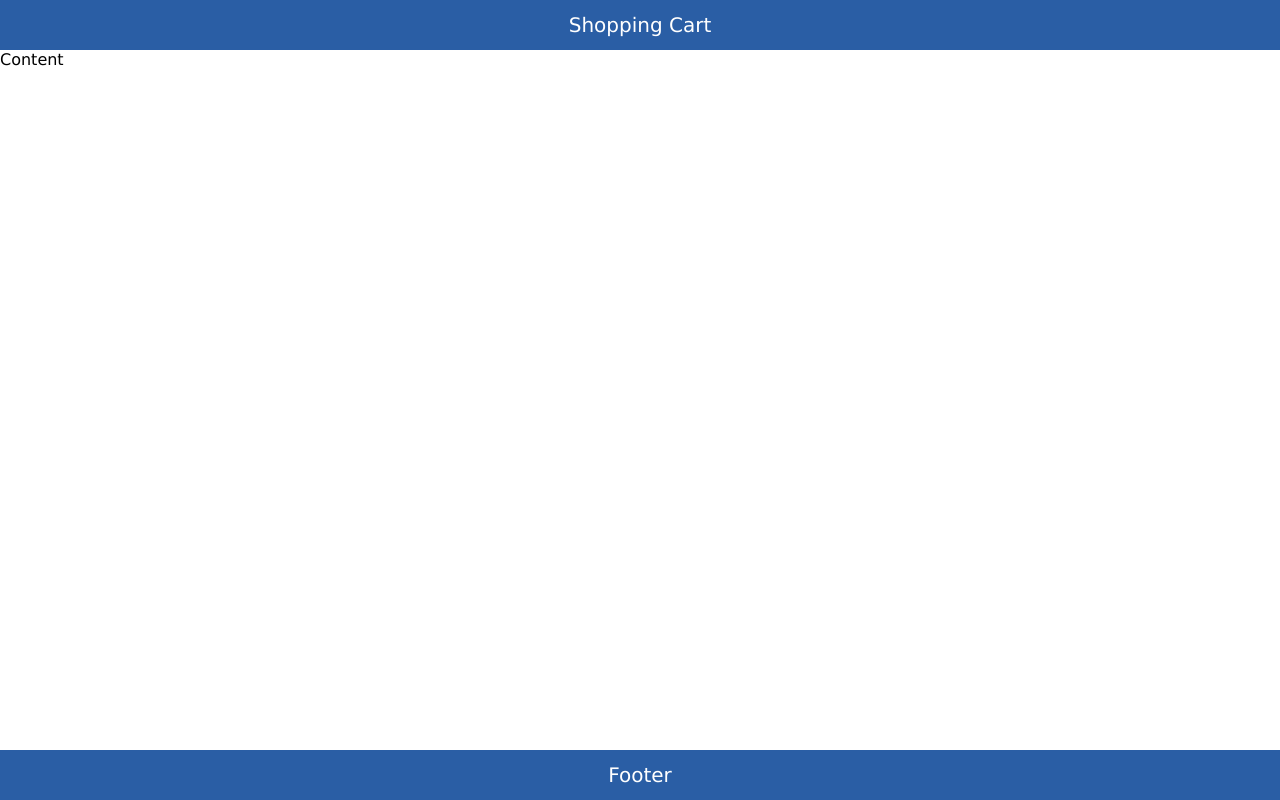
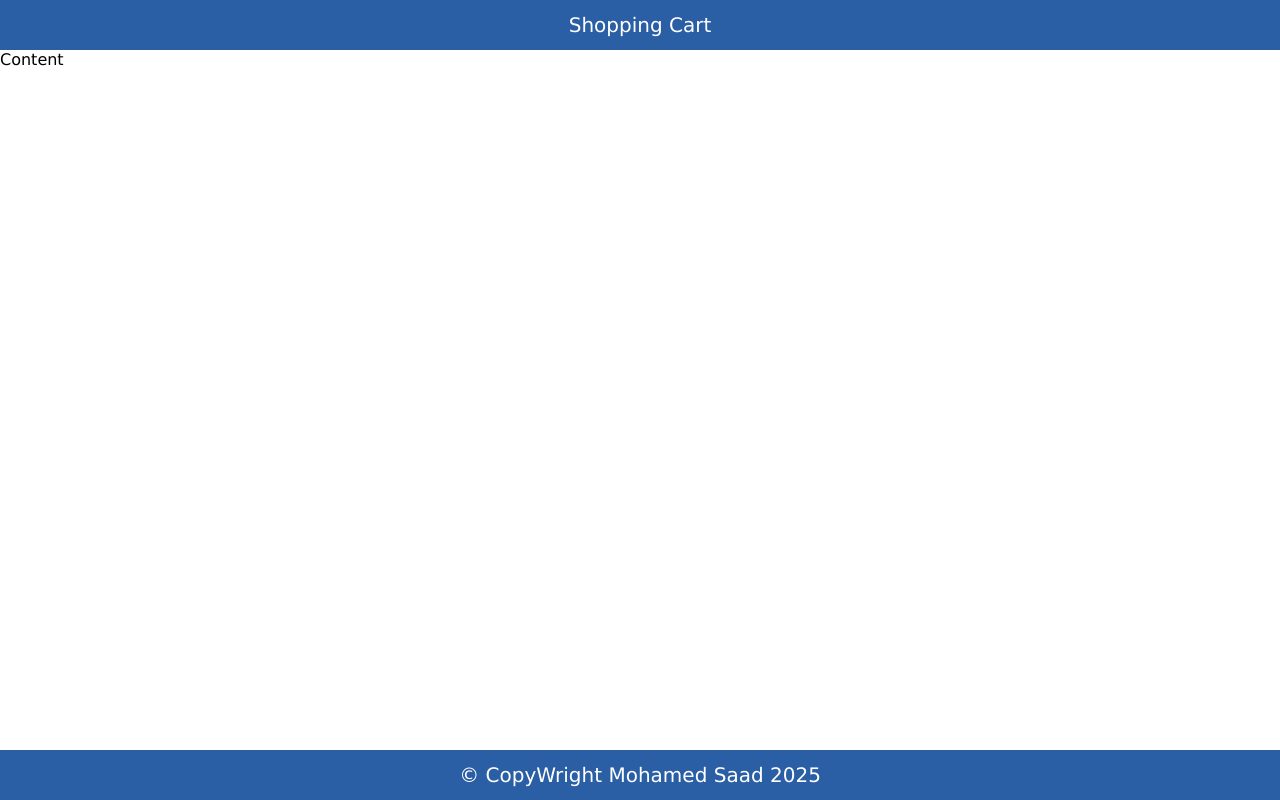
Before and after one commit to Mohamedsaad994/react-shopping-cart, a React (Create React App) app in the folder Client/: page / in a window 1280 px wide. Built offline with nearby package versions, Linux system fonts and the light colour scheme.

Commit message:
Create footer component

```diff
--- a/Client/package.json
+++ b/Client/package.json
@@ -16,7 +16,7 @@
     "web-vitals": "^2.1.4"
   },
   "scripts": {
-    "sass":"gulp sass",
+    "watch":"gulp watch",
     "start": "react-scripts start",
     "build": "react-scripts build",
     "test": "react-scripts test",
--- a/Client/src/App.js
+++ b/Client/src/App.js
@@ -1,3 +1,4 @@
+import Footer from "./Components/Footer/Footer";
 import Header from "./Components/Header/Header";
 
 function App() {
@@ -5,7 +6,7 @@ function App() {
     <div className="layout">
       <Header/>
       <main>Content</main>
-      <footer>Footer</footer>
+      <Footer/>
     </div>
   );
 }
--- /dev/null
+++ b/Client/src/Components/Footer/Footer.js
@@ -0,0 +1,6 @@
+import "../../Css/Footer/Footer.css";
+function Footer() {
+  return <footer>&copy; CopyWright Mohamed Saad 2025</footer>;
+}
+
+export default Footer;
--- /dev/null
+++ b/Client/src/Components/Footer/Footer.scss
@@ -0,0 +1,9 @@
+footer {
+  grid-area: "footer";
+  background-color: #2a5ea5;
+  display: flex;
+  justify-content: center;
+  align-items: center;
+  font-size: 20px;
+  color: #fff;
+}
--- a/Client/src/Components/Header/Header.js
+++ b/Client/src/Components/Header/Header.js
@@ -1,3 +1,4 @@
+
 import "../../Css/Header/Header.css";
 function Header() {
   return <header>Shopping Cart</header>;
--- /dev/null
+++ b/Client/src/Css/Footer/Footer.css
@@ -0,0 +1,9 @@
+footer {
+  grid-area: "footer";
+  background-color: #2a5ea5;
+  display: flex;
+  justify-content: center;
+  align-items: center;
+  font-size: 20px;
+  color: #fff;
+}
--- a/Client/src/index.css
+++ b/Client/src/index.css
@@ -21,13 +21,3 @@
 main {
   grid-area: "main";
 }
-
-footer {
-  grid-area: "footer";
-  background-color: #2a5ea5;
-  display: flex;
-  justify-content: center;
-  align-items: center;
-  font-size: 20px;
-  color: #fff;
-}
```
Also changed, not shown: Client/gulpfile.js (+11 -2 lines).
